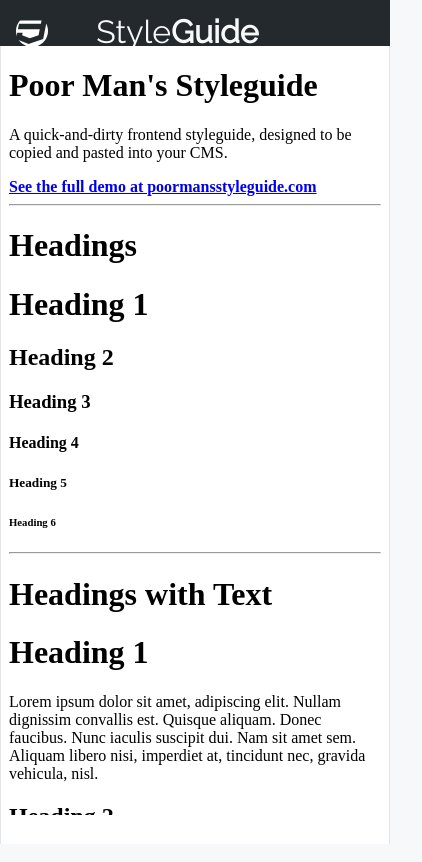
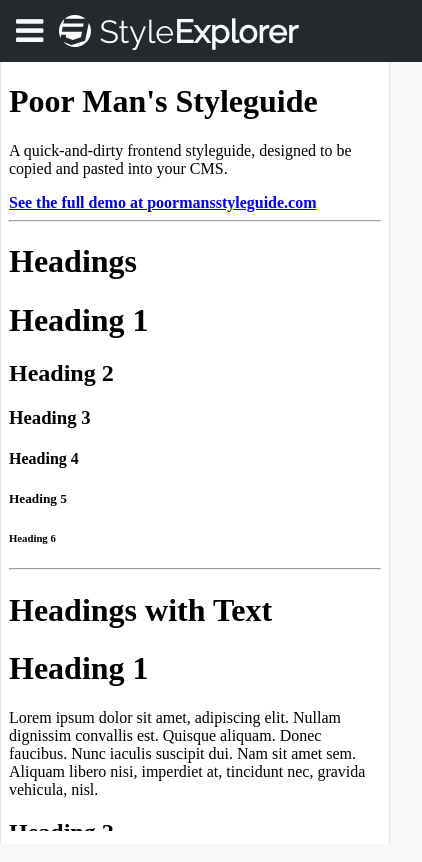
Before and after one commit to LBiddiscombe/style-explorer, a React (Create React App) app: page / in a window 390 px wide. Shown: the whole page, 422 px wide, since content can reach past the window. Built offline with nearby package versions, Linux system fonts and the light colour scheme.

Commit message:
added menu for mobile

```diff
--- a/src/App.css
+++ b/src/App.css
@@ -12,26 +12,15 @@
   background-color: var(--fgcolor);
   padding: 0.75rem 1rem;
   color: var(--bgcolor);
+  width: 100%;
   display: grid;
-  grid-template-columns: auto 1fr 75px;
-  grid-template-areas: 'brand links view';
+  grid-template-columns: auto 1fr;
+  grid-template-areas: 'head head';
   align-items: center;
 }
 
-.App-header__links {
-  grid-area: links;
-  align-self: flex-end;
-  justify-self: center;
-}
-
-.App-header__links ul {
-  list-style: none;
-  margin-bottom: 0.9rem;
-}
-
-.App-header__links li {
-  display: inline;
-  margin: 0.75rem;
+.App-menu {
+  display: none;
 }
 
 .App-title {
@@ -99,14 +88,38 @@
 
 @media only screen and (max-width: 768px) {
   .App {
-    grid-template-columns: 0px 1fr 0px;
+    grid-template-columns: 250px 1fr 0px;
+    grid-template-areas: 'head head head' 'left main right' 'pages main right';
     grid-gap: 0rem;
   }
   .App-header {
     padding: 0 1rem;
-    text-align: center;
+    grid-template-columns: auto auto 1fr;
+    grid-template-areas: 'menu head head';
   }
   .App-subtitle {
     min-width: calc(100vw - 2rem);
   }
+  .App-main {
+    margin-top: 0rem;
+    margin-left: -250px;
+  }
+  .App-menu {
+    grid-area: menu;
+    margin-right: 1rem;
+    display: inline;
+  }
+  .App-aside {
+    transform: translateX(-100%);
+    transition: transform 0.2s linear;
+    will-change: transform;
+  }
+  .App-aside.is-active {
+    transform: translateX(0);
+    z-index: 200;
+  }
 }
+
+.logo {
+  fill: white;
+}
--- a/src/App.js
+++ b/src/App.js
@@ -12,12 +12,14 @@ class App extends Component {
       stylePath: '',
       libs: [],
       list: [],
-      pageCount: 0
+      pageCount: 0,
+      menuActive: false
     }
 
     // This binding is necessary to make `this` work in the callback
     this.changeStyle = this.changeStyle.bind(this)
     this.handlePageClick = this.handlePageClick.bind(this)
+    this.toggleMenu = this.toggleMenu.bind(this)
   }
 
   componentDidMount() {
@@ -57,23 +59,28 @@ class App extends Component {
     styleSheet.setAttribute('href', stylePath)
   }
 
+  toggleMenu() {
+    this.setState(prev => ({
+      menuActive: !this.state.menuActive
+    }))
+  }
+
   render() {
     return (
       <div className="App">
         <header className="App-header">
-          <svg height="32" width="32" viewBox="0 0 256 256">
-            <circle cx="128" cy="128" r="128" fill="white" />
-            <path
-              d="M100.90241,231.617947 L217.358491,192.964882 L256,0 L37.8672926,0 L29.5704613,43.055701 L204.381692,43.055701 L198.939063,70.5461768 L23.8620565,70.5461768 L15.2994493,113.601878 L190.122235,113.601878 L180.519635,162.88598 L109.973459,185.962264 L49.0183263,162.88598 L53.1782974,141.358129 L10.1225964,141.358129 L0,192.964882 L100.90241,231.617947"
-              fill="#24292e"
-            />
+          <div className="App-menu" onClick={this.toggleMenu}>
+            <i class="fa fa-2x fa-bars" />
+          </div>
+          <svg className="logo" width="32" height="32" viewBox="0 0 256 256">
+            <path d="M238.299,63.025c11.246,19.044 17.701,41.248 17.701,64.947c0,70.646 -57.355,128 -128,128c-36.733,0 -69.872,-15.506 -93.224,-40.325l66.661,25.123l107.851,-35.217l29.011,-142.528Zm-195.836,-30.244l-7.087,36.186l161.894,0l-5.04,25.047l-162.141,0l-7.93,39.229l161.905,0l-8.893,44.904l-65.333,21.025l-56.451,-21.025l3.852,-19.615l-39.874,0l-4.899,24.571c-7.991,-16.7 -12.466,-35.397 -12.466,-55.131c0,-37.776 16.4,-71.753 42.463,-95.191Zm3.51,-3.044c22.22,-18.578 50.827,-29.765 82.027,-29.765c31.2,0 59.807,11.187 82.027,29.765l-164.054,0Z" />
           </svg>
           <h1 className="App-title">
             Style
-            <strong>Guide</strong>
+            <strong>Explorer</strong>
           </h1>
         </header>
-        <aside className="App-aside">
+        <aside className={this.state.menuActive ? 'App-aside is-active' : 'App-aside'}>
           <CSSSelect
             libs={this.state.list}
             changeStyle={this.changeStyle}
--- a/src/index.css
+++ b/src/index.css
@@ -5,7 +5,7 @@
   --asidebg: #f4f7f6;
   --subtitlecolor: #888;
 
-  --activebg: #8ff243;
+  --activebg: #91e352;
   --activefg: #222;
 
   --bordercolor: #e1e4e8;
```
